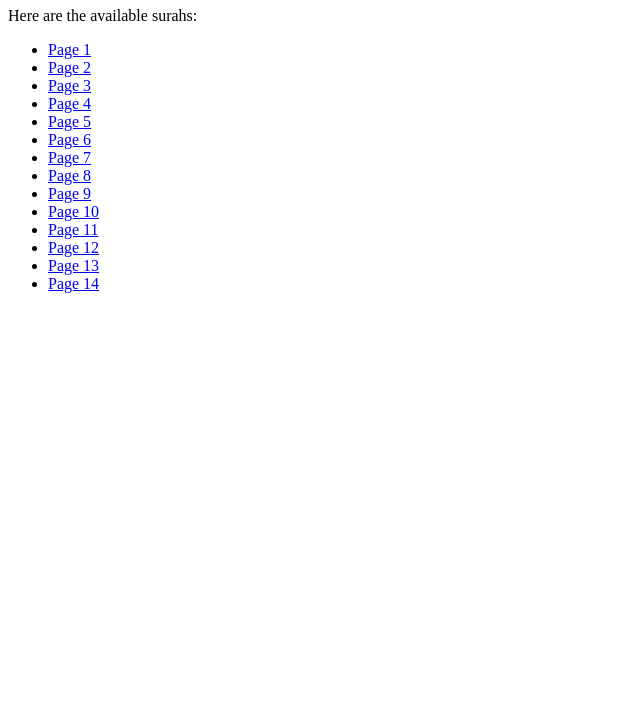
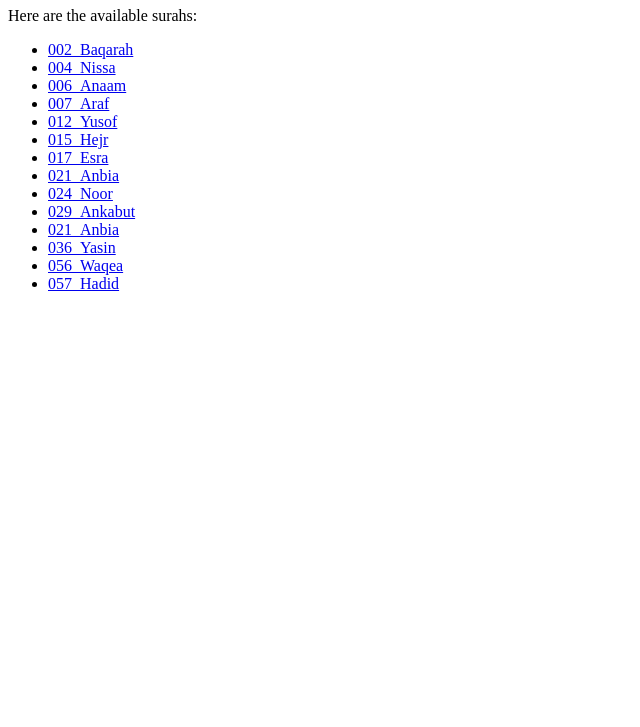
Before and after one commit to Parham-2000/parham-2000.github.io, a plain HTML site: page index.html in a window 1280 px wide. Shown: the part 73-800 px from the top of the page, without its empty margins (0-640 px from the left). Drawn offline with Linux system fonts and the light colour scheme.

Commit message:
Update index.html

```diff
--- a/index.html
+++ b/index.html
@@ -6,23 +6,23 @@
     <title>My Page Index</title>
 </head>
 <body>
-    <h1>Welcome to Quran project page</h1>
+    <h1>Welcome to the Quran project page</h1>
     <p>Here are the available surahs:</p>
     <ul>
-        <li><a href="002_Baqarah.html">Page 1</a></li>
-        <li><a href="004_Nissa.html">Page 2</a></li>
-        <li><a href="006_Anaam.html">Page 3</a></li>
-	<li><a href="007_Araf.html">Page 4</a></li>
-	<li><a href="012_Yusof.html">Page 5</a></li>
-	<li><a href="015_Hejr.html">Page 6</a></li>
-	<li><a href="017_Esra.html">Page 7</a></li>
-	<li><a href="021_Anbia.html">Page 8</a></li>
-	<li><a href="024_Noor.html">Page 9</a></li>
-	<li><a href="029_Ankabut.html">Page 10</a></li>
-	<li><a href="021_Anbia.html">Page 11</a></li>
-	<li><a href="036_Yasin.html">Page 12</a></li>
-	<li><a href="056_Waqea.html">Page 13</a></li>
-	<li><a href="057_Hadid.html">Page 14</a></li>
+        <li><a href="002_Baqarah.html">002_Baqarah</a></li>
+        <li><a href="004_Nissa.html">004_Nissa</a></li>
+        <li><a href="006_Anaam.html">006_Anaam</a></li>
+	<li><a href="007_Araf.html">007_Araf</a></li>
+	<li><a href="012_Yusof.html">012_Yusof</a></li>
+	<li><a href="015_Hejr.html">015_Hejr</a></li>
+	<li><a href="017_Esra.html">017_Esra</a></li>
+	<li><a href="021_Anbia.html">021_Anbia</a></li>
+	<li><a href="024_Noor.html">024_Noor</a></li>
+	<li><a href="029_Ankabut.html">029_Ankabut</a></li>
+	<li><a href="021_Anbia.html">021_Anbia</a></li>
+	<li><a href="036_Yasin.html">036_Yasin</a></li>
+	<li><a href="056_Waqea.html">056_Waqea</a></li>
+	<li><a href="057_Hadid.html">057_Hadid</a></li>
     </ul>
 </body>
 </html>
```
